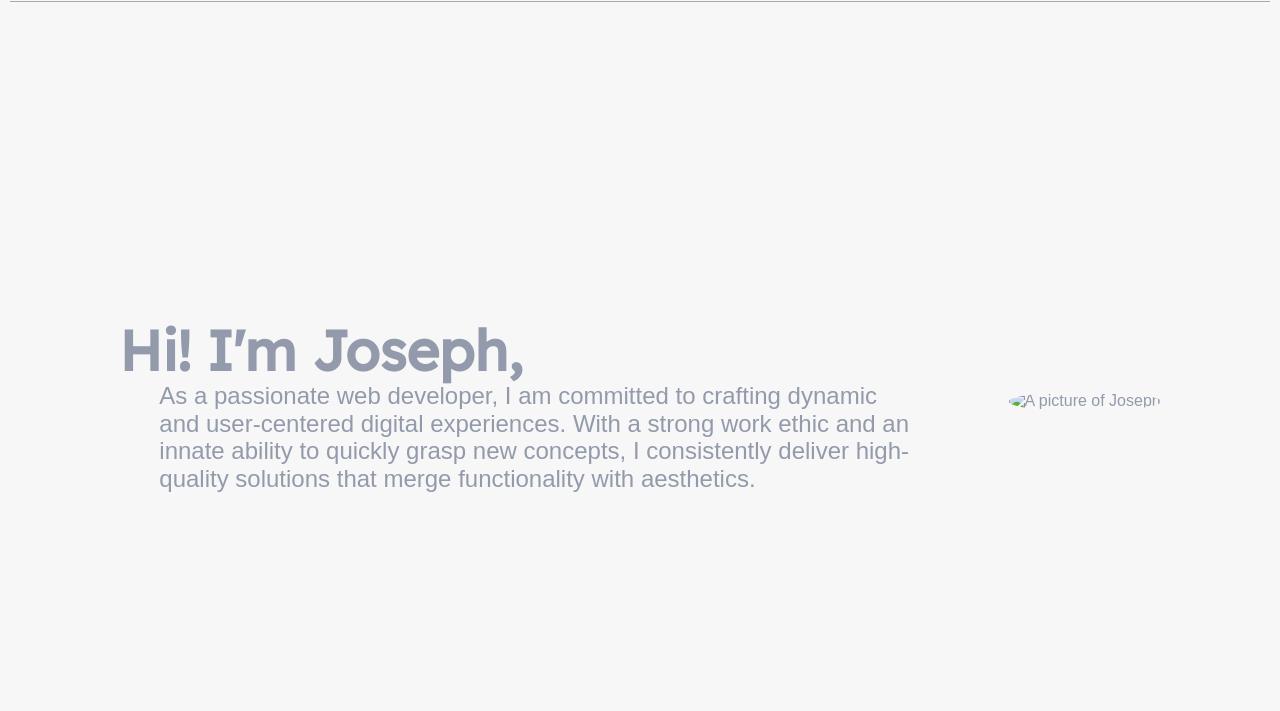
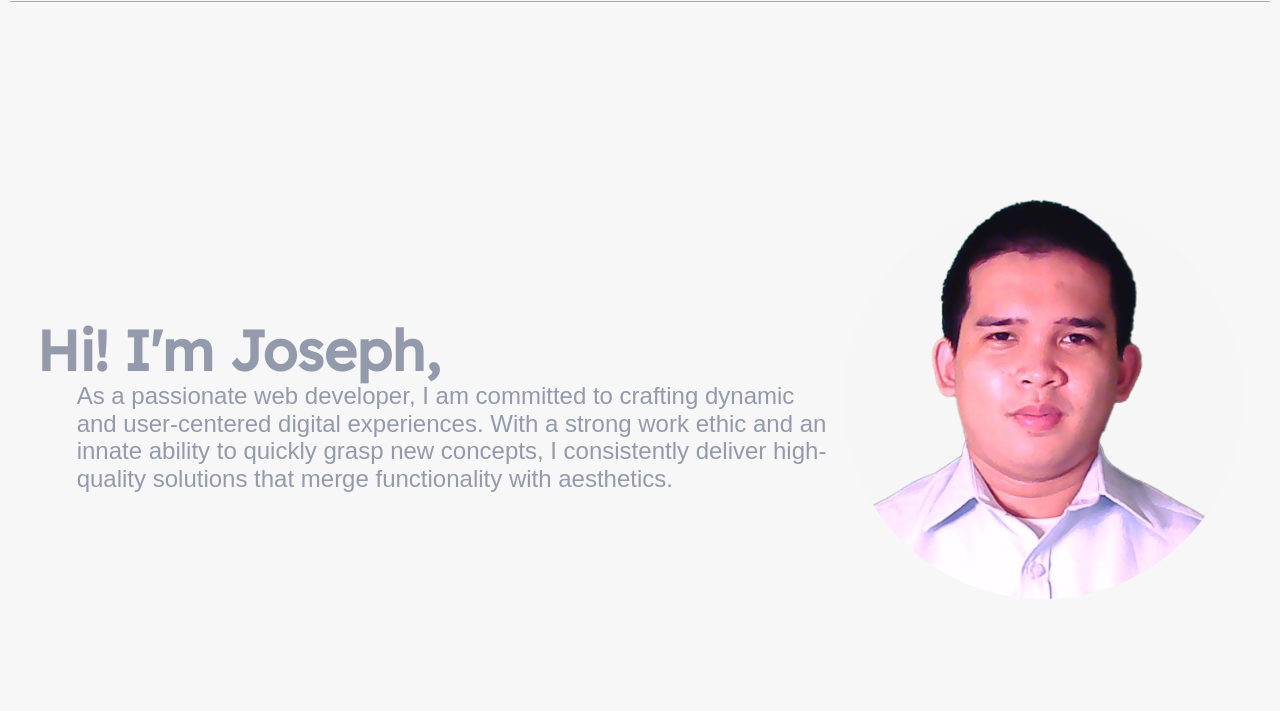
Before and after one commit to katipunero1206/Portfolio, a plain HTML site: page index.html in a window 1280 px wide. Shown: the part 89-800 px from the top of the page. Drawn offline with Linux system fonts and the light colour scheme; files that its build step writes are made by us from their sources.

Commit message:
Update index.html

```diff
--- a/index.html
+++ b/index.html
@@ -42,7 +42,7 @@
             </dl>
           </div>
           <div id="contentImg">
-            <img src="../Images/Joseph.jfif" alt="A picture of Joseph">
+            <img src="Joseph.jfif" alt="A picture of Joseph">
           </div>
         </div>
       </main>
```
